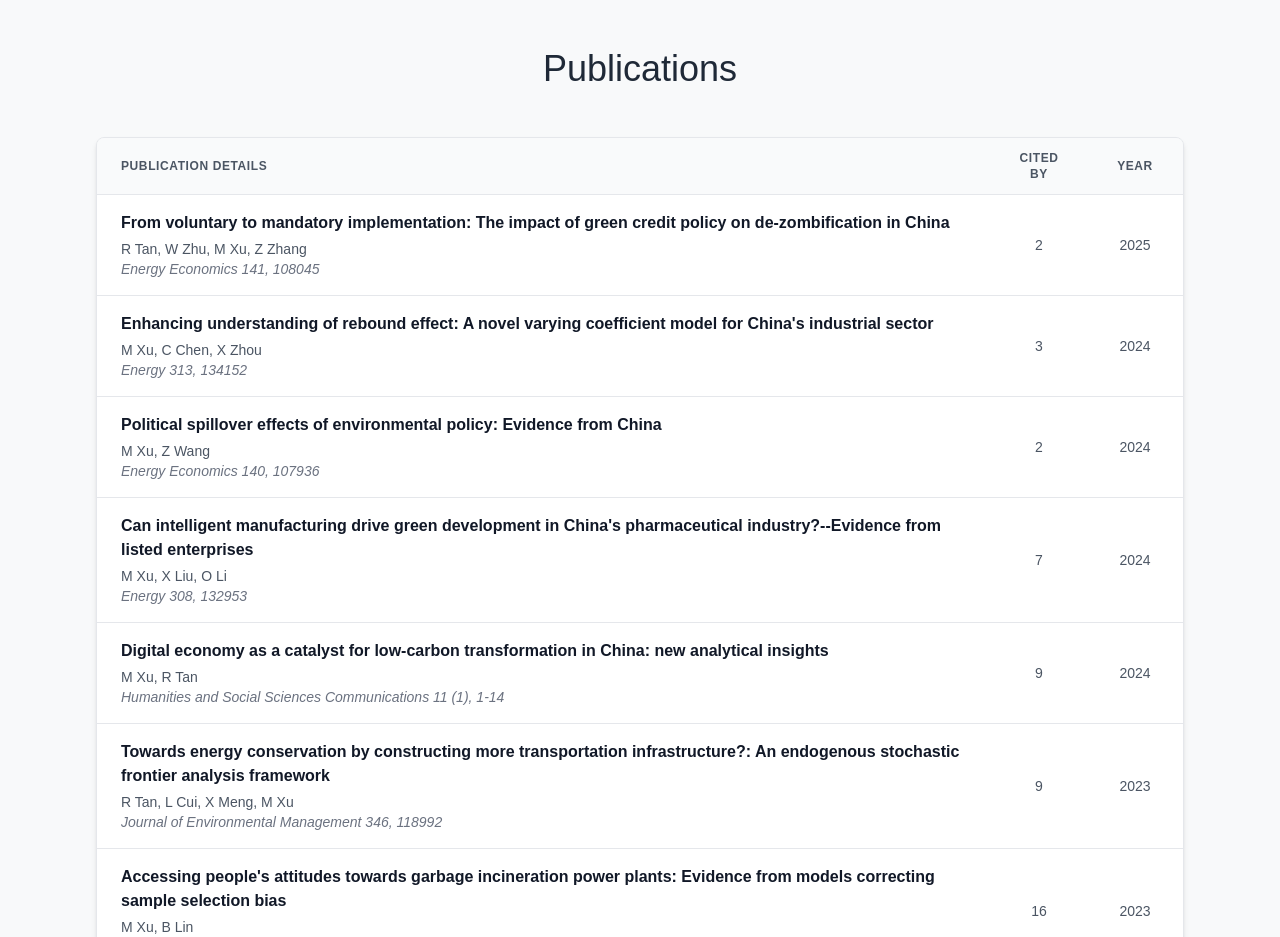
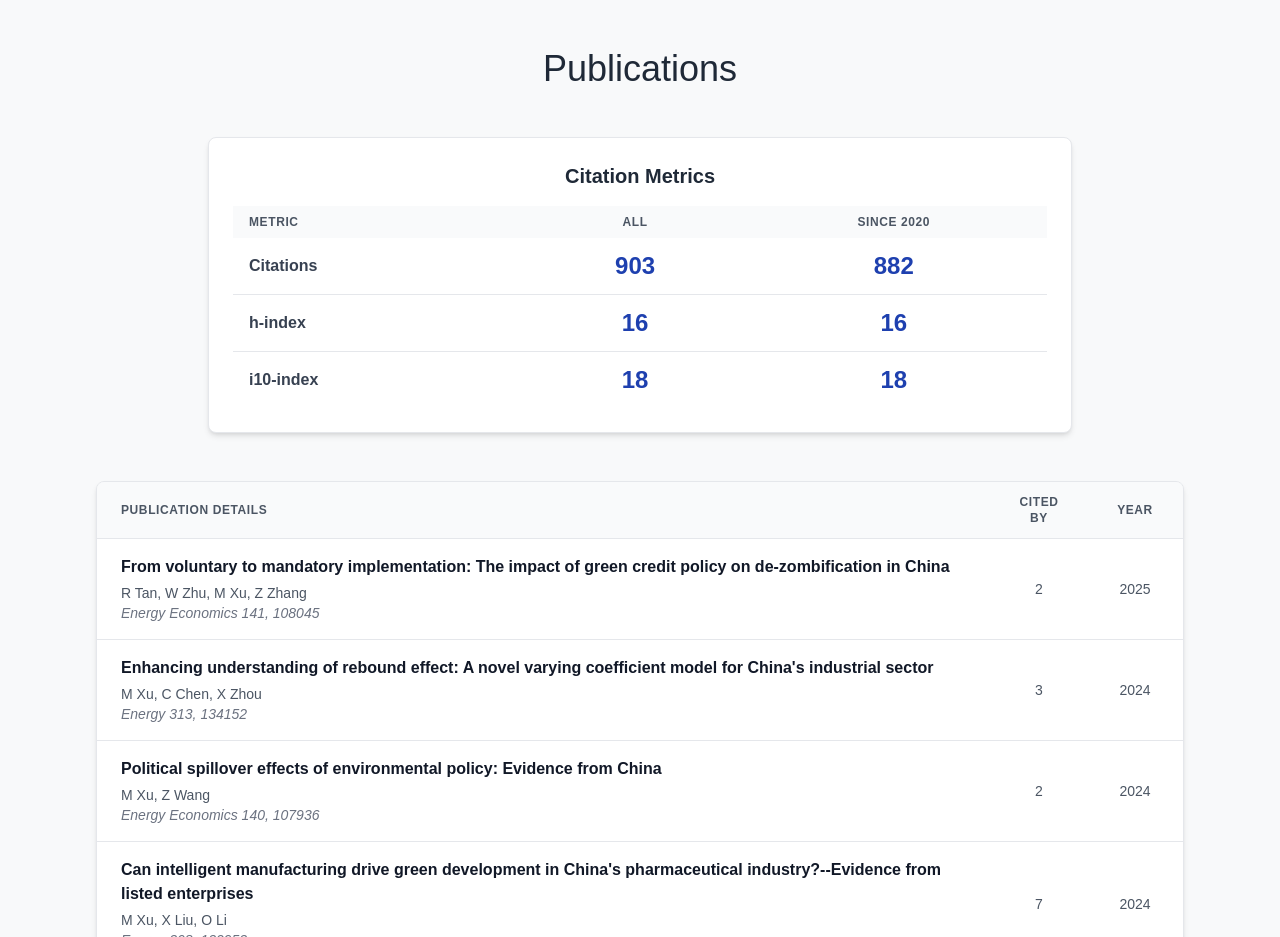
Before and after one commit to kittyxumm/Portfolio, a plain HTML site: page index.html in a window 1280 px wide. Shown: the part 1080-2017 px from the top of the page. Drawn offline with nearby package versions, Linux system fonts and the light colour scheme.

Commit message:
Update index.html

```diff
--- a/index.html
+++ b/index.html
@@ -94,6 +94,43 @@
     <!-- Publications Section -->
     <section id="publications" class="py-16">
         <h2 class="text-3xl md:text-4xl brand-font text-gray-800 text-center mb-12">Publications</h2>
+
+        <!-- NEW: Citation Metrics Block -->
+        <div class="max-w-4xl mx-auto mb-12 px-4">
+            <div class="bg-white rounded-lg shadow-md border border-gray-200 p-6">
+                <h3 class="text-xl font-bold text-gray-800 text-center mb-4">Citation Metrics</h3>
+                <div class="overflow-x-auto">
+                    <table class="min-w-full">
+                        <thead class="bg-gray-50">
+                            <tr>
+                                <th class="px-4 py-2 text-left text-xs font-bold text-gray-600 uppercase tracking-wider">Metric</th>
+                                <th class="px-4 py-2 text-center text-xs font-bold text-gray-600 uppercase tracking-wider">All</th>
+                                <th class="px-4 py-2 text-center text-xs font-bold text-gray-600 uppercase tracking-wider">Since 2020</th>
+                            </tr>
+                        </thead>
+                        <tbody class="divide-y divide-gray-200">
+                            <tr>
+                                <td class="px-4 py-3 font-semibold text-gray-700">Citations</td>
+                                <td class="px-4 py-3 text-center text-2xl font-bold text-blue-800">903</td>
+                                <td class="px-4 py-3 text-center text-2xl font-bold text-blue-800">882</td>
+                            </tr>
+                            <tr>
+                                <td class="px-4 py-3 font-semibold text-gray-700">h-index</td>
+                                <td class="px-4 py-3 text-center text-2xl font-bold text-blue-800">16</td>
+                                <td class="px-4 py-3 text-center text-2xl font-bold text-blue-800">16</td>
+                            </tr>
+                            <tr>
+                                <td class="px-4 py-3 font-semibold text-gray-700">i10-index</td>
+                                <td class="px-4 py-3 text-center text-2xl font-bold text-blue-800">18</td>
+                                <td class="px-4 py-3 text-center text-2xl font-bold text-blue-800">18</td>
+                            </tr>
+                        </tbody>
+                    </table>
+                </div>
+            </div>
+        </div>
+
+        <!-- Full Publication List -->
         <div class="max-w-6xl mx-auto px-4 sm:px-6 lg:px-8">
             <div class="overflow-x-auto shadow-md sm:rounded-lg border border-gray-200">
                 <table class="min-w-full divide-y divide-gray-200">
```
